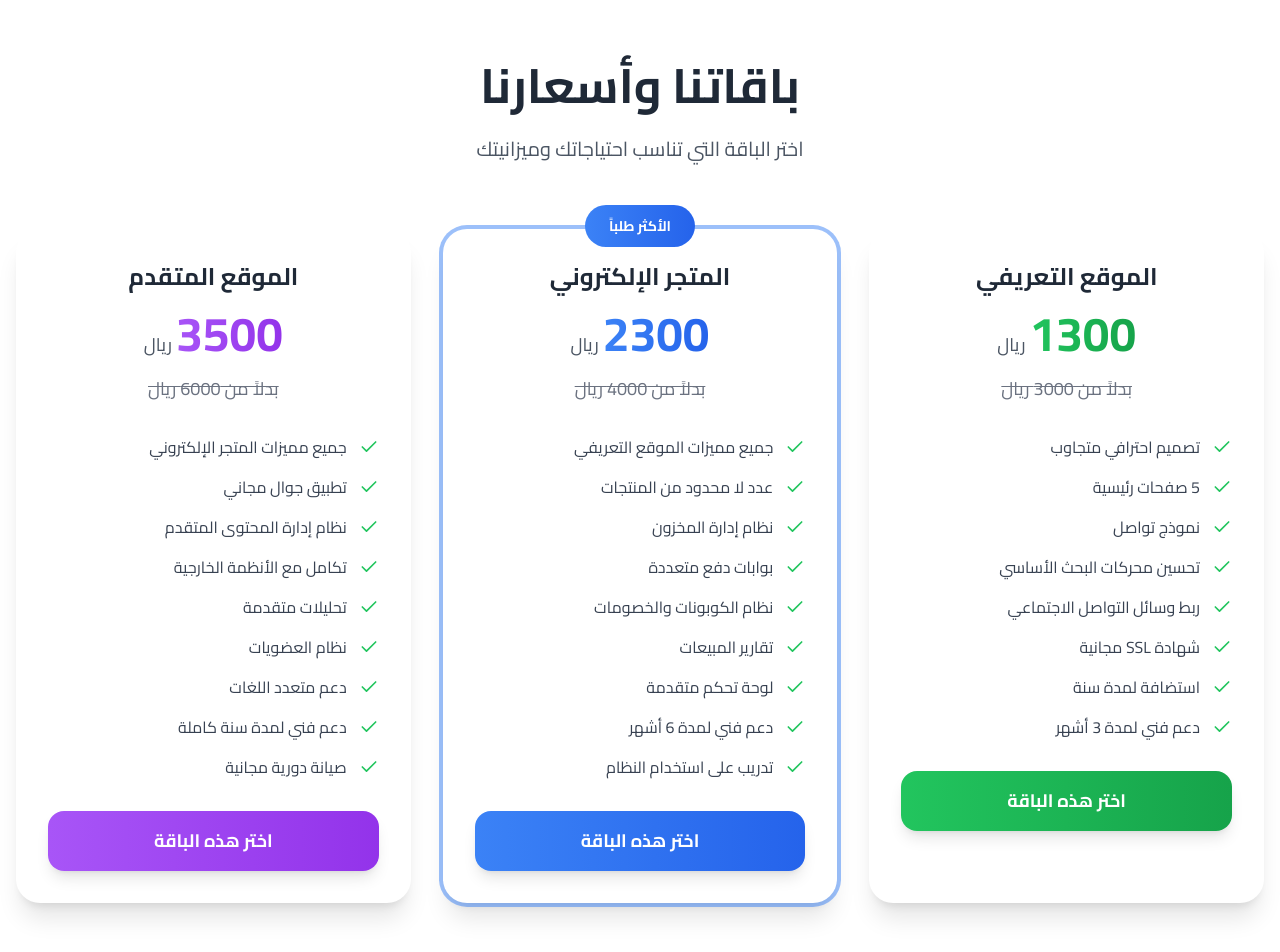
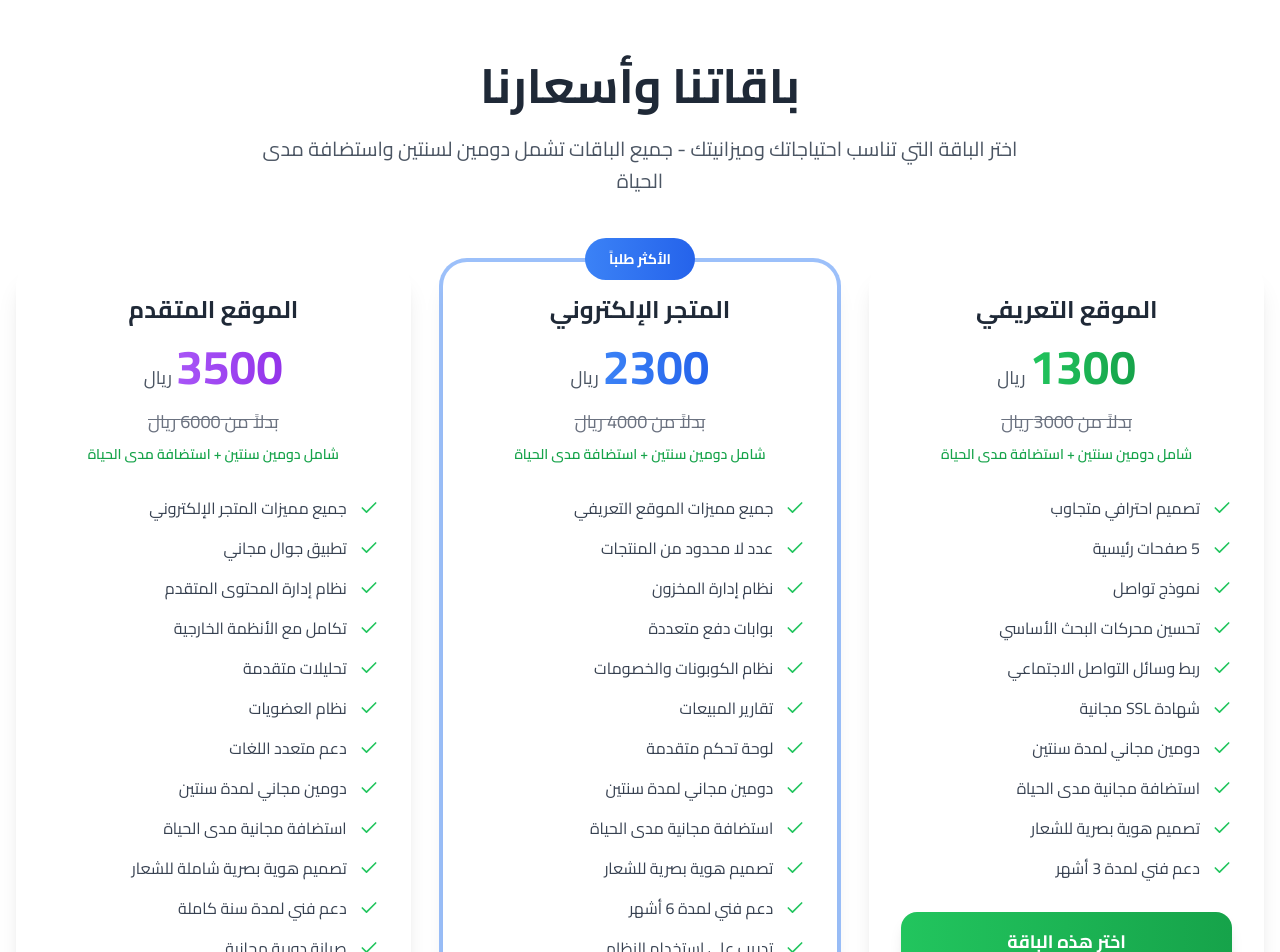
Before and after one commit to Mohisvst29/ruaad, a React (Vite) app: page / in a window 1280 px wide. Shown: the part 1660-2612 px from the top of the page. Built offline with nearby package versions, Linux system fonts and the light colour scheme.

Commit message:
تحديث الباقات مع الدومين والاستضافة

```diff
--- a/src/App.tsx
+++ b/src/App.tsx
@@ -153,7 +153,9 @@ const App = () => {
         "تحسين محركات البحث الأساسي",
         "ربط وسائل التواصل الاجتماعي",
         "شهادة SSL مجانية",
-        "استضافة لمدة سنة",
+        "دومين مجاني لمدة سنتين",
+        "استضافة مجانية مدى الحياة",
+        "تصميم هوية بصرية للشعار",
         "دعم فني لمدة 3 أشهر"
       ]
     },
@@ -171,6 +173,9 @@ const App = () => {
         "نظام الكوبونات والخصومات",
         "تقارير المبيعات",
         "لوحة تحكم متقدمة",
+        "دومين مجاني لمدة سنتين",
+        "استضافة مجانية مدى الحياة",
+        "تصميم هوية بصرية للشعار",
         "دعم فني لمدة 6 أشهر",
         "تدريب على استخدام النظام"
       ]
@@ -189,6 +194,9 @@ const App = () => {
         "تحليلات متقدمة",
         "نظام العضويات",
         "دعم متعدد اللغات",
+        "دومين مجاني لمدة سنتين",
+        "استضافة مجانية مدى الحياة",
+        "تصميم هوية بصرية شاملة للشعار",
         "دعم فني لمدة سنة كاملة",
         "صيانة دورية مجانية"
       ]
@@ -213,8 +221,8 @@ const App = () => {
     },
     {
       icon: <Palette className="w-8 h-8 text-orange-500" />,
-      title: "تصميم مخصص",
-      description: "تصاميم فريدة تناسب هويتك التجارية"
+      title: "تصميم هوية بصرية",
+      description: "تصميم شعار وهوية بصرية مميزة"
     },
     {
       icon: <Code className="w-8 h-8 text-orange-500" />,
@@ -401,6 +409,7 @@ const App = () => {
                 <span className="text-lg text-gray-300"> ريال</span>
               </div>
               <div className="text-sm text-gray-300 line-through">بدلاً من 3000 ريال</div>
+              <div className="text-xs text-green-300 mt-2">+ دومين سنتين + استضافة مدى الحياة</div>
             </div>
 
             <div className="bg-white/10 backdrop-blur-sm border border-white/20 rounded-2xl p-6 text-center">
@@ -410,6 +419,7 @@ const App = () => {
                 <span className="text-lg text-gray-300"> ريال</span>
               </div>
               <div className="text-sm text-gray-300 line-through">بدلاً من 4000 ريال</div>
+              <div className="text-xs text-blue-300 mt-2">+ دومين سنتين + استضافة مدى الحياة</div>
             </div>
           </div>
         </div>
@@ -462,7 +472,7 @@ const App = () => {
           <div className="text-center mb-16">
             <h2 className="text-4xl md:text-5xl font-bold text-gray-800 mb-6">باقاتنا وأسعارنا</h2>
             <p className="text-xl text-gray-600 max-w-3xl mx-auto leading-relaxed">
-              اختر الباقة التي تناسب احتياجاتك وميزانيتك
+              اختر الباقة التي تناسب احتياجاتك وميزانيتك - جميع الباقات تشمل دومين لسنتين واستضافة مدى الحياة
             </p>
           </div>
 
@@ -488,6 +498,9 @@ const App = () => {
                     </div>
                     <div className="text-gray-500 line-through text-lg">
                       بدلاً من {plan.originalPrice} ريال
+                    </div>
+                    <div className="mt-2 text-sm text-green-600 font-semibold">
+                      شامل دومين سنتين + استضافة مدى الحياة
                     </div>
                   </div>
 
@@ -724,6 +737,7 @@ const App = () => {
                     <div>
                       <div className="font-bold text-blue-800">تم اختيار باقة: {selectedPlan}</div>
                       <div className="text-blue-600">السعر: {formData.budget} ريال</div>
+                      <div className="text-sm text-green-600">شامل دومين سنتين + استضافة مدى الحياة + تصميم هوية بصرية</div>
                     </div>
                   </div>
                 </div>
```
